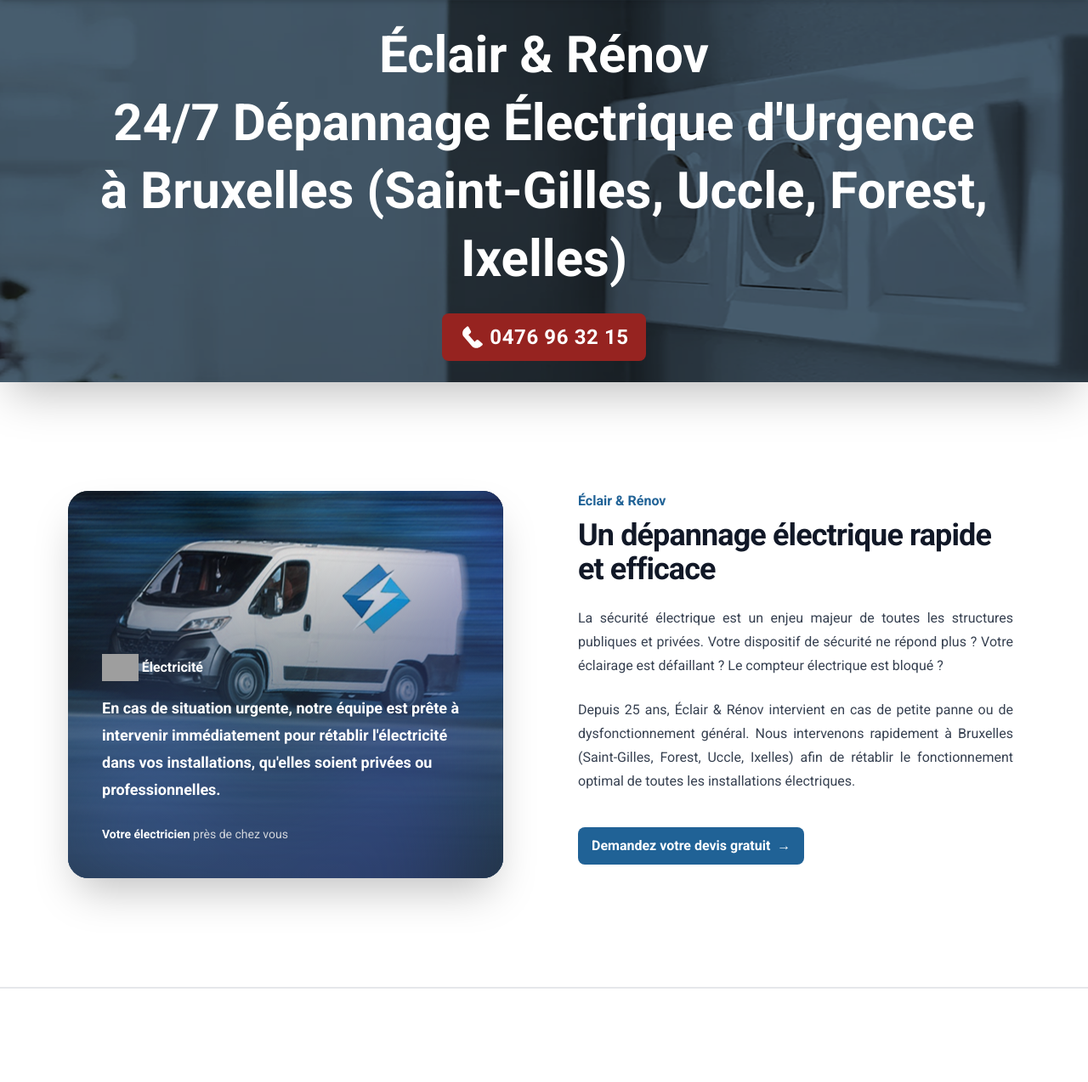
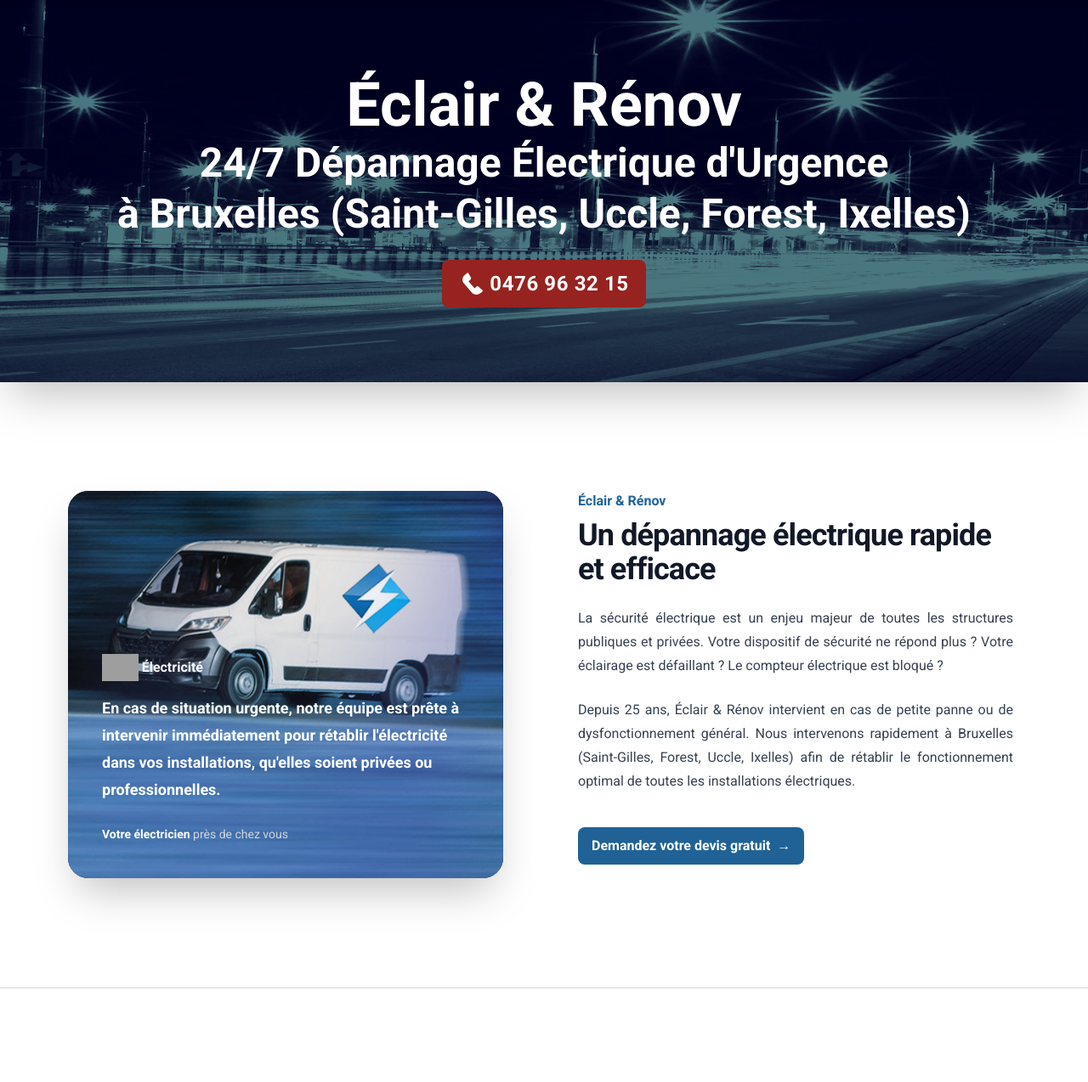
Before and after one commit to Dev-Said/eclair-renov, a PHP site: the page made by dépannage-électrique.php in a window 1280 px wide. Shown: the part 96-1370 px from the top of the page at 85% size. Run offline with PHP 8.4, Linux system fonts and the light colour scheme; data that the repository does not hold is empty; grey boxes are pictures that could not be loaded.

Commit message:
24-11-2023

```diff
--- a/contact.php
+++ b/contact.php
@@ -20,7 +20,7 @@ require 'layouts/header.php';
 
 
                 <div class="relative aspect-[2/1] h-full md:-mx-8 xl:mx-0 xl:aspect-auto">
-                    <img class="absolute inset-0 h-full w-full object-cover object-top brightness-125 saturate-0" src="/images/ouvrier electricien.png" alt="ouvrier électricien">
+                    <img class="absolute inset-0 h-full w-full object-cover object-top brightness-125 saturate-0" src="/images/technicien-électricitéa.png" alt="ouvrier électricien">
                     <div class="absolute inset-0 bg-[#93ccf8] mix-blend-multiply"></div>
                 </div>
             </div>
--- a/css/output.css
+++ b/css/output.css
@@ -1273,6 +1273,11 @@ video {
   background-color: rgb(47 72 93 / var(--tw-bg-opacity));
 }
 
+.bg-\[\#4b708e\] {
+  --tw-bg-opacity: 1;
+  background-color: rgb(75 112 142 / var(--tw-bg-opacity));
+}
+
 .bg-\[\#5498df\] {
   --tw-bg-opacity: 1;
   background-color: rgb(84 152 223 / var(--tw-bg-opacity));
@@ -1281,11 +1286,6 @@ video {
 .bg-\[\#80a4c0\] {
   --tw-bg-opacity: 1;
   background-color: rgb(128 164 192 / var(--tw-bg-opacity));
-}
-
-.bg-\[\#87b5d8\] {
-  --tw-bg-opacity: 1;
-  background-color: rgb(135 181 216 / var(--tw-bg-opacity));
 }
 
 .bg-\[\#91bde0\] {
@@ -1367,14 +1367,14 @@ video {
   background-color: rgb(255 255 255 / var(--tw-bg-opacity));
 }
 
-.bg-\[\#5985a9\] {
-  --tw-bg-opacity: 1;
-  background-color: rgb(89 133 169 / var(--tw-bg-opacity));
-}
-
-.bg-\[\#4b708e\] {
-  --tw-bg-opacity: 1;
-  background-color: rgb(75 112 142 / var(--tw-bg-opacity));
+.bg-\[\#3c6384\] {
+  --tw-bg-opacity: 1;
+  background-color: rgb(60 99 132 / var(--tw-bg-opacity));
+}
+
+.bg-\[\#4b789f\] {
+  --tw-bg-opacity: 1;
+  background-color: rgb(75 120 159 / var(--tw-bg-opacity));
 }
 
 .bg-gradient-to-b {
@@ -1741,10 +1741,6 @@ video {
   line-height: 20px;
 }
 
-.leading-\[35px\] {
-  line-height: 35px;
-}
-
 .leading-\[40px\] {
   line-height: 40px;
 }
@@ -1884,11 +1880,6 @@ video {
 
 .blur-3xl {
   --tw-blur: blur(64px);
-  filter: var(--tw-blur) var(--tw-brightness) var(--tw-contrast) var(--tw-grayscale) var(--tw-hue-rotate) var(--tw-invert) var(--tw-saturate) var(--tw-sepia) var(--tw-drop-shadow);
-}
-
-.brightness-100 {
-  --tw-brightness: brightness(1);
   filter: var(--tw-blur) var(--tw-brightness) var(--tw-contrast) var(--tw-grayscale) var(--tw-hue-rotate) var(--tw-invert) var(--tw-saturate) var(--tw-sepia) var(--tw-drop-shadow);
 }
 
@@ -2125,6 +2116,11 @@ video {
     line-height: 2rem;
   }
 
+  .sm\:text-3xl {
+    font-size: 1.875rem;
+    line-height: 2.25rem;
+  }
+
   .sm\:text-4xl {
     font-size: 2.25rem;
     line-height: 2.5rem;
@@ -2137,6 +2133,10 @@ video {
 
   .sm\:leading-6 {
     line-height: 1.5rem;
+  }
+
+  .sm\:leading-9 {
+    line-height: 2.25rem;
   }
 
   .sm\:shadow-md {
--- a/dépannage-électrique.php
+++ b/dépannage-électrique.php
@@ -8,14 +8,14 @@ require 'layouts/header.php';
         <!-- <img src='images/cuisine.jpg' alt='accueil' class='w-full h-[500px] object-cover'> -->
 
         <div class="shadow-2xl w-full h-[450px] lg:max-w-full">
-            <img class=" h-[450px] w-full object-cover brightness-100 saturate-50" src="/images/prises électrique.png" alt="">
-            <div class="absolute inset-0 bg-[#91bde0] mix-blend-multiply"></div>
+            <img class=" h-[450px] w-full object-cover brightness-200 saturate-0" src="/images/lumières-nocturnes.png" alt="">
+            <div class="absolute inset-0 bg-[#4b789f] mix-blend-hard-light"></div>
         </div>
 
         <div class="absolute top-0 bottom-0 left-0 right-0 w-full p-5 flex flex-col justify-center items-center">
             <span class="absolute top-0 left-0 w-full h-full bg-black opacity-50"></span>
-            <h1 class="w-auto text-xl leading-5 md:text-6xl md:leading-[80px] text-white font-bold text-center z-10">
-                Éclair & Rénov <br> 24/7 Dépannage Électrique d'Urgence <br> à Bruxelles (Saint-Gilles, Uccle, Forest, Ixelles)
+            <h1 class="w-auto text-2xl leading-8 sm:text-3xl sm:leading-9 lg:text-4xl lg:leading-[50px] xl:text-5xl xl:leading-[60px] text-white font-bold text-center z-10">
+                <span class="text-5xl md:text-6xl xl:text-7xl">Éclair & Rénov</span> <br> 24/7 Dépannage Électrique d'Urgence <br> à Bruxelles (Saint-Gilles, Uccle, Forest, Ixelles)
             </h1>
             <div class="px-5 py-3 mt-6 z-10 rounded-lg flex justify-center items-center bg-[#962320] hover:scale-105 transition-all ease-in-out duration-300">
                 <a href="tel:0476 96 32 15" class="text-sm leading-6 text-gray-900 font-semibold hover:text-gray-700 flex justify-start items-center">
@@ -41,7 +41,7 @@ require 'layouts/header.php';
                 <div class="lg:pr-4 hidden lg:block">
                     <div class="relative overflow-hidden rounded-3xl bg-gray-900 px-6 pb-9 pt-48 shadow-2xl sm:px-12 lg:max-w-lg lg:px-8 lg:pb-8 xl:px-10 xl:pb-10">
                         <img class="absolute inset-0 h-full w-full object-cover" src="/images/camionette.png" alt="camionette électricien">
-                        <div class="absolute inset-x-0 top-[10%] bottom-0 h-[90%] bg-gradient-to-b from-transparent to-[#203240] opacity-100"></div>
+                        <!-- <div class="absolute inset-0 h-full bg-gradient-to-b from-transparent to-[#203240] opacity-100"></div> -->
                         <svg viewBox="0 0 1097 845" aria-hidden="true" class="absolute top-1/2 left-1/2 -ml-16 w-[68.5625rem] -translate-x-1/2 -translate-y-1/2 transform-gpu blur-3xl">
                             <path fill="url(#e7ccf164-908d-46dd-9194-2f8a16ad5a93)" fill-opacity=".4" d="M301.174 646.641 193.541 844.786 0 546.172l301.174 100.469 193.845-356.855c1.241 164.891 42.802 431.935 199.124 180.978 195.402-313.696 143.295-588.18 284.729-419.266 113.148 135.13 124.068 367.989 115.378 467.527L811.753 372.553l20.102 451.119-530.681-177.031Z" />
                             <defs>
--- a/index.php
+++ b/index.php
@@ -231,7 +231,7 @@ require 'layouts/header.php';
                 <a href="/dépannage-électrique.php" class="w-full">
                     <article class="pb-5 flex flex-col items-start justify-between group/block1 rounded-xl bg-white transition-all ease-in-out duration-300 hover:shadow-xl">
                         <div class="w-full overflow-hidden rounded-t-xl">
-                            <img src="/images/hero2.jpg" alt="tableau électrique" class="aspect-[16/9] w-full rounded-t-xl bg-gray-100 object-cover transition-all ease-in-out duration-300 group-hover/block1:scale-110">
+                            <img src="/images/dépannage-électricien.png" alt="tableau électrique" class="aspect-[16/9] w-full rounded-t-xl bg-gray-100 object-cover transition-all ease-in-out duration-300 group-hover/block1:scale-110">
                         </div>
                         <div class="w-full p-5 rounded-b-xl">
                             <div>
@@ -377,7 +377,7 @@ require 'layouts/footer.php';
         let currentWidth = window.innerWidth;
         if (currentWidth !== prevScreenWidth) {
             console.log('La largeur de l\'écran a changé ! Nouvelle largeur : ' + currentWidth);
-            if (currentWidth <= 1040) {
+            if (currentWidth <= 160) {
                 imgIndex.src = '/images/cable électrique 2.png';
             } else {
                 imgIndex.src = '/images/cable électrique.png';
--- a/installations-électriques.php
+++ b/installations-électriques.php
@@ -6,8 +6,8 @@ require 'layouts/header.php';
 <div class='w-full h-full min-h-[100vh] mt-24 flex flex-col justify-start items-center'>
     <header class="relative w-full flex flex-row justify-between items-center">
         <div class="shadow-2xl w-full h-[450px] lg:max-w-full">
-            <!-- <img class=" h-full w-full object-cover brightness-125 saturate-0" src="/images/schema electrique 3.png" alt=""> -->
-            <img class=" h-full w-full object-cover brightness-150 saturate-0" src="/images/cuisine2.jpg" alt="">
+            <img class=" h-full w-full object-cover brightness-125 saturate-0" src="/images/schema electrique 3.png" alt="">
+            <!-- <img id="img_index" class="w-full h-full object-cover brightness-125 saturate-0" src="/images/ampoule.png" alt="cables et materiel électriques"> -->
             <div class="absolute inset-0 bg-[#4b708e] mix-blend-hard-light"></div>
         </div>
 
--- a/rénovation-et-mise-en-conformité.php
+++ b/rénovation-et-mise-en-conformité.php
@@ -12,7 +12,7 @@ require 'layouts/header.php';
         </div>
 
         <div class="absolute top-0 bottom-0 left-0 right-0 w-full p-5 flex flex-col justify-center items-center">
-            <h1 class="w-auto text-2xl leading-[35px] lg:text-4xl lg:leading-[50px] xl:text-5xl xl:leading-[60px] text-white font-bold text-center z-10">
+            <h1 class="w-auto text-2xl leading-7 sm:text-3xl sm:leading-9 lg:text-4xl lg:leading-[50px] xl:text-5xl xl:leading-[60px] text-white font-bold text-center z-10">
                 <span class="text-5xl md:text-6xl xl:text-7xl">Éclair & Rénov</span> <br> Spécialiste en Rénovation Électrique <br> et Mise en Conformité Électrique <span class="hidden lg:inline">à Saint-Gilles</span><br> <span class="inline lg:hidden text-xl leading-[20px] lg:text-2xl lg:leading-[30px] xl:text-4xl xl:leading-[60px] min-[1740px]:text-4xl min-[1740px]:leading-[80px]">À Saint-Gilles</span>
             </h1>
             <div class="px-5 py-3 mt-6 z-10 rounded-lg flex justify-center items-center bg-[#962320] hover:scale-105 transition-all ease-in-out duration-300">
```
Also changed, not shown: images/ampoule-blanche.png (added), images/ampoule.png (added), images/cable électrique.png, images/dépannage-électricien.png (added), images/fourgonnette.PNG (added), images/luminaires.png (added), images/lumières-nocturnes.png (added), images/prise-électicité.png (added), images/schema electrique 3.png, 2 other files.
